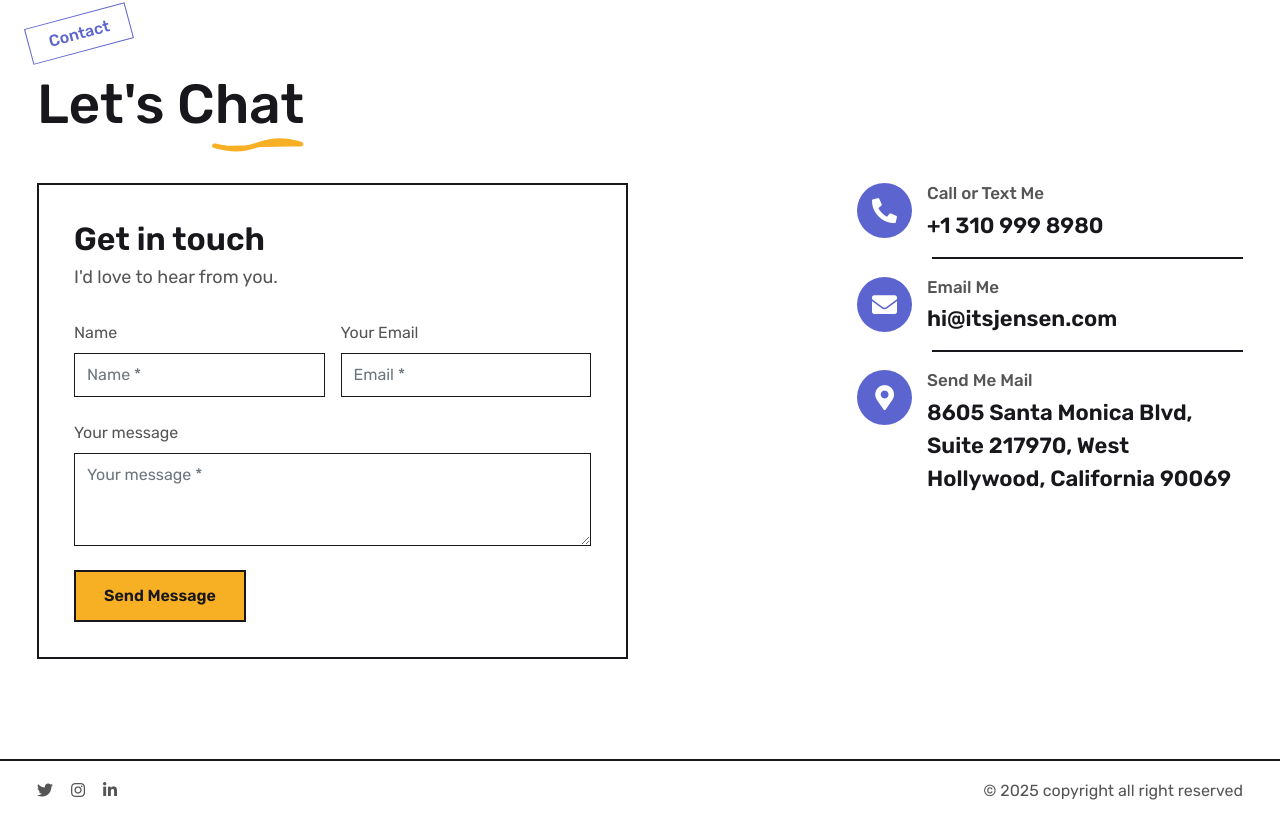
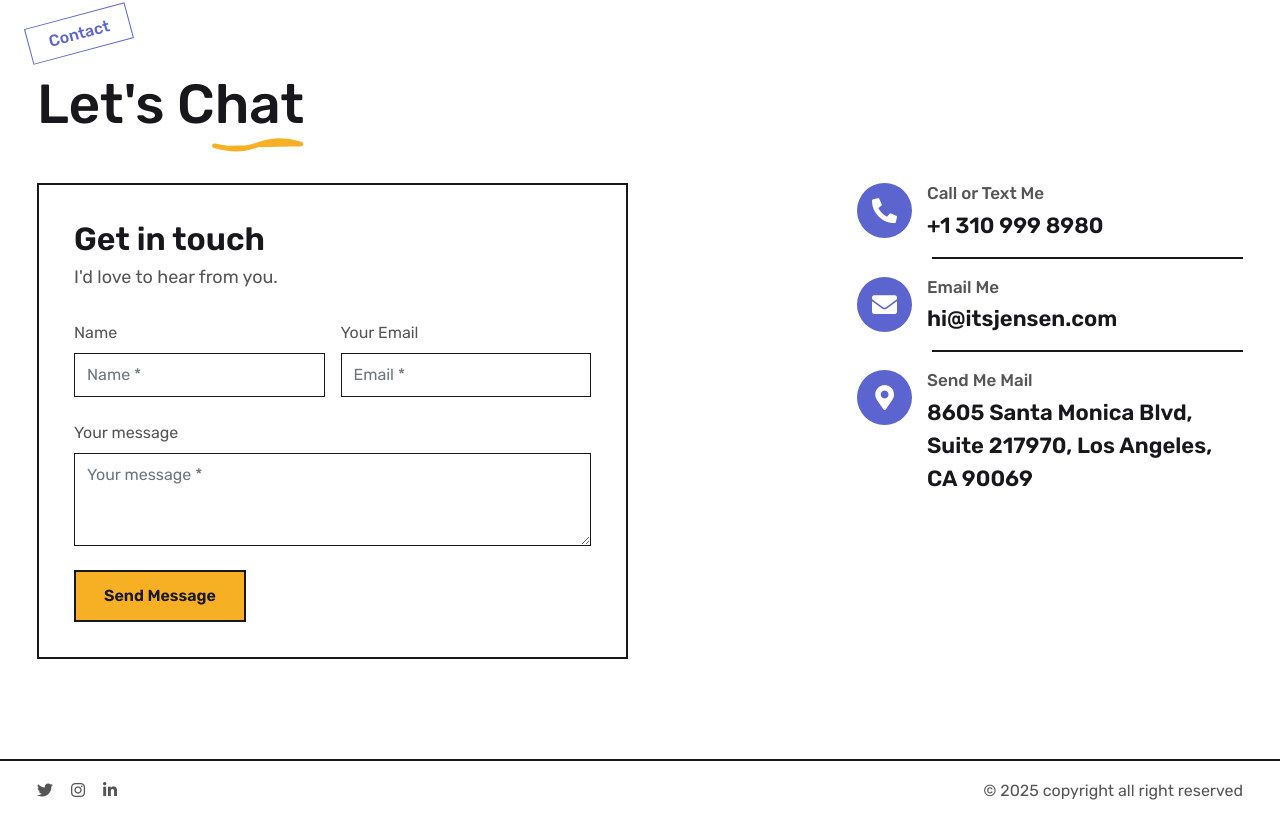
Before and after one commit to jensenmiers/itsJensenPortfolio, a Next.js app: page / in a window 1280 px wide. Shown: the part 3644-4465 px from the top of the page. Built offline with nearby package versions, Linux system fonts and the light colour scheme.

Commit message:
add another address change

```diff
--- a/components/Contact.js
+++ b/components/Contact.js
@@ -13,7 +13,7 @@ const contactInfo = [
   {
     id: 3,
     label: "Send Me Mail",
-    value: "8605 Santa Monica Blvd, Suite 217970, West Hollywood, California 90069",
+    value: "8605 Santa Monica Blvd, Suite 217970, Los Angeles, CA 90069",
     icon: "fas fa-map-marker-alt",
   },
 ];
```
